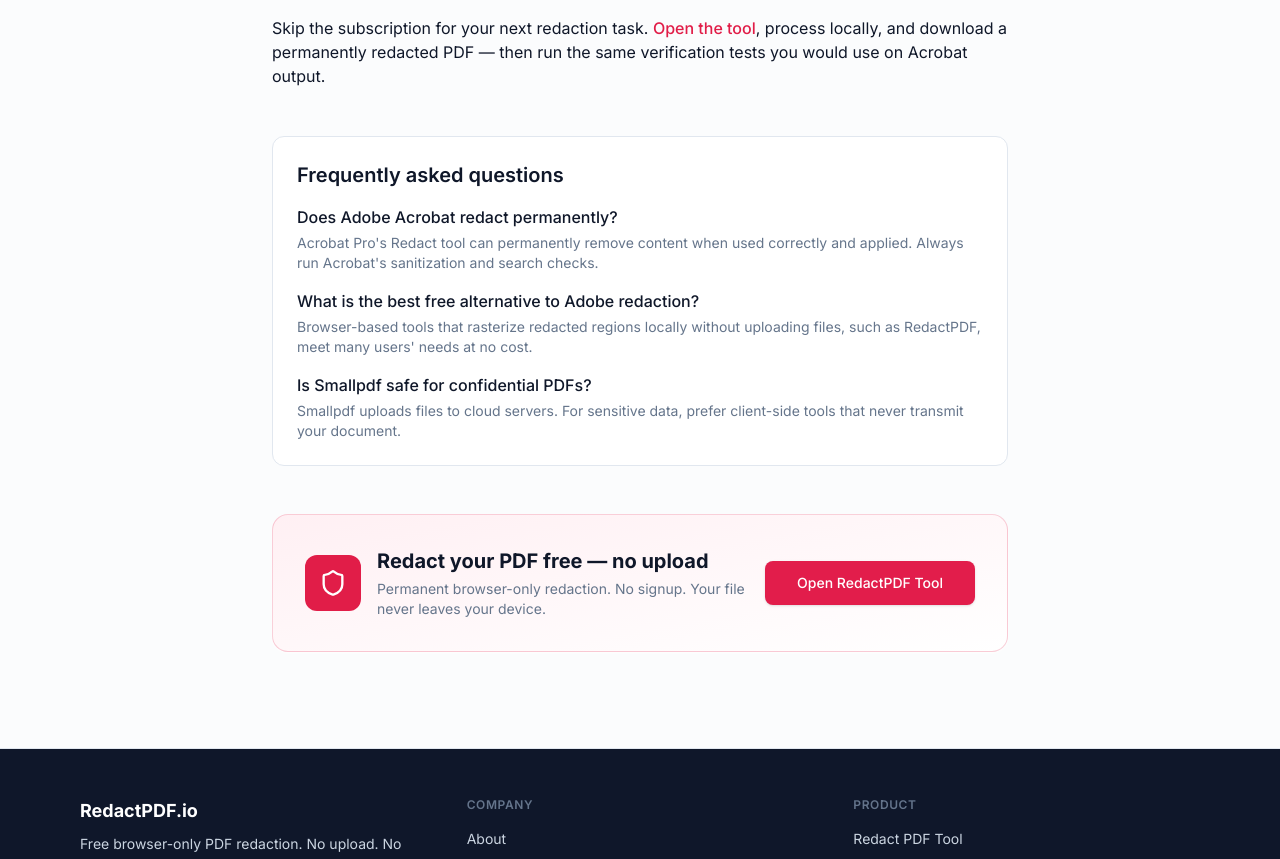
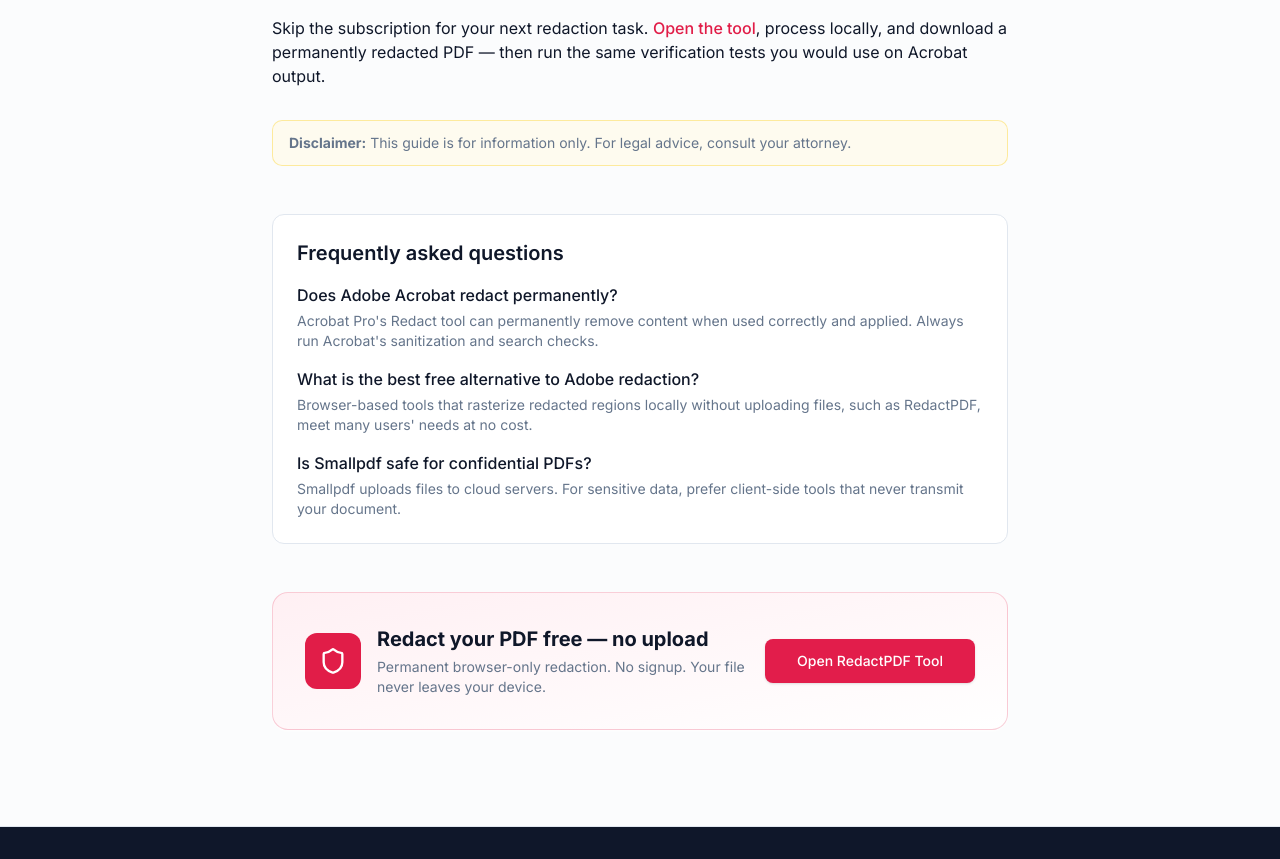
Before and after one commit to danishwaqad/pdf-redaction, a Next.js app: page /blog/adobe-acrobat-redact-vs-free-alternatives in a window 1280 px wide. Shown: the part 6160-7019 px from the top of the page. Built offline with nearby package versions, Linux system fonts and the light colour scheme; no server answers.

Commit message:
blog disclaimer

```diff
--- a/src/app/blog/[slug]/page.tsx
+++ b/src/app/blog/[slug]/page.tsx
@@ -64,6 +64,11 @@
             components={components}
             options={{ mdxOptions: { remarkPlugins: [remarkGfm] } }}
           />
+
+          <p className="mt-8 rounded-lg border border-amber-200/80 bg-amber-50/80 px-4 py-3 text-sm text-muted-foreground">
+            <strong>Disclaimer:</strong> This guide is for information only. For legal advice,
+            consult your attorney.
+          </p>
         </div>
 
         {post.faqs && post.faqs.length > 0 && (
```
